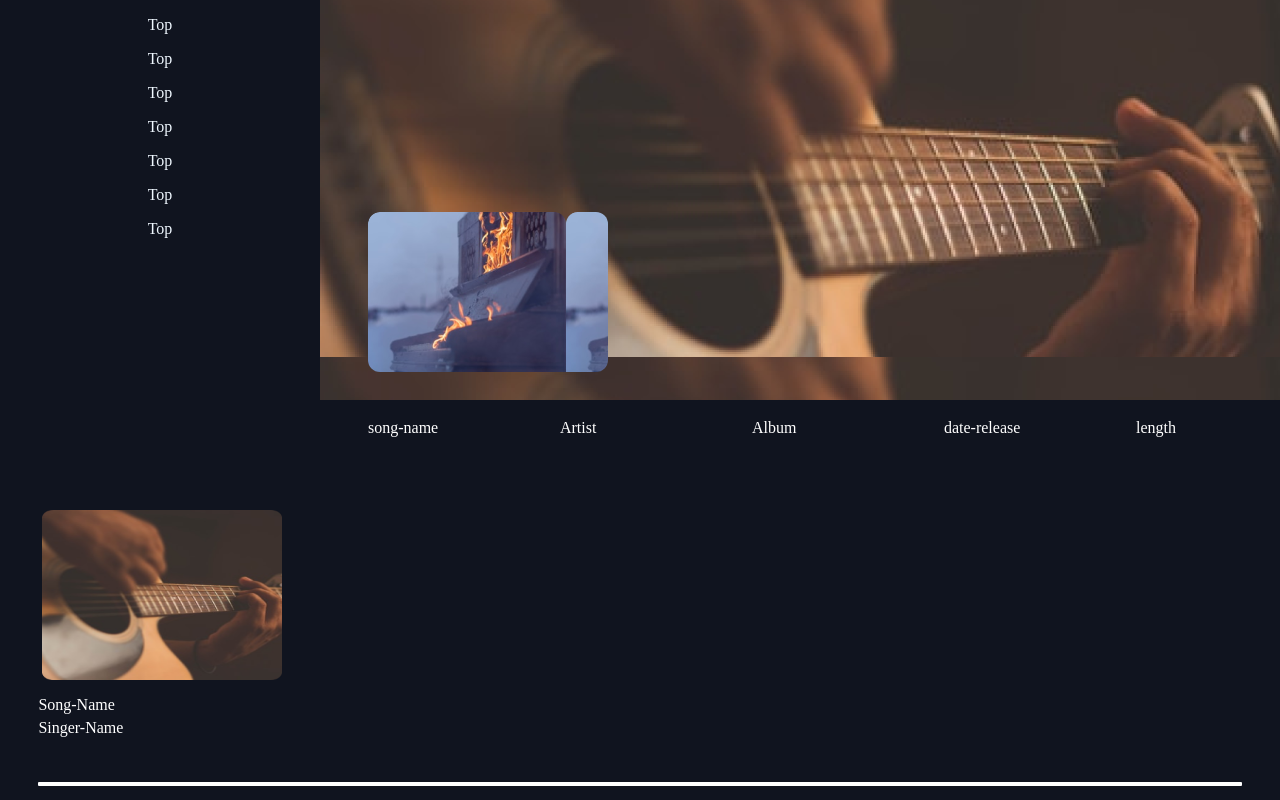
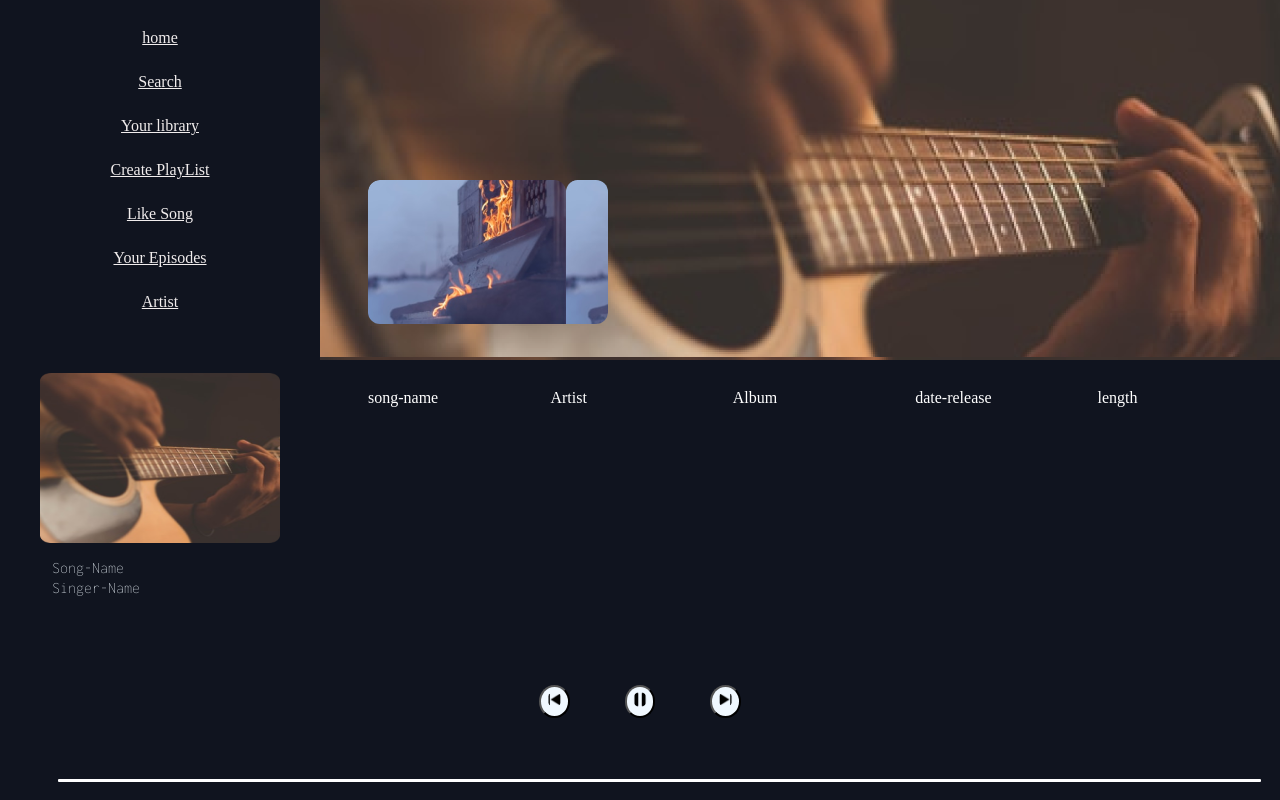
Before and after one commit to Anhdao153/electronJs-tutorial, an Electron app: page renderer/main.html in a window 1280 px wide. Drawn offline with Linux system fonts and the light colour scheme; no server answers.

Commit message:
feat: footer

```diff
--- a/renderer/main.css
+++ b/renderer/main.css
@@ -12,158 +12,87 @@ body {
     flex-flow: column;
 }
 
-/*
-
-button {
-    background: dodgerblue;
-    color: white;
-    border-radius: 5px;
-    border: none;
-    font-size: 20px;
-    outline: none;
-}
-
-input {
-    font-size: 20px;
-    border-radius: 5px;
-    border: 1px solid silver;
-    padding: 0 10px;
-}
-
-input::placeholder {
-    color: lightgray;
-}
-
-header {
-    background: lightgray;
+.wrap-element {
     display: flex;
-    padding: 10px;
-    font-weight: bold;
-    border-bottom: 1px solid silver;
-    box-shadow: 0px 10px 10px rgba(0, 0, 0, 0.1);
-}
-
-#show-modal {
-    padding: 0px 12px 5px;
-    margin-right: 10px;
-    font-size: 30px;
-}
-
-#search {
-    flex-grow: 1;
-}
-
-main {
-    flex-grow: 1;
-    overflow-y: scroll;
-}
-
-#no-items {
-    font-weight: bold;
-    color: silver;
-    text-align: center;
-    width: 100%;
-    top: 100px;
-    z-index: -1;
-}
-
-#modal {
-    width: 100%;
-    height: 100%;
-    background: rgba(0, 0, 0, 0.85);
-    display: flex;
-    align-items: center;
-    align-content: center;
-    flex-wrap: wrap;
-    display: none;
-}
-
-#url {
-    flex-grow: 1;
-    width: 100%;
-    margin: 0 25px 15px;
-    padding: 10px;
-}
-
-#modal button {
-    padding: 10px;
-}
-
-#close-modal {
-    background: white;
-    color: black;
-    margin-left: 15px;
-}
-
-#add-item {
-    margin-left: 25px;
-}
-
-.read-item {
-    display: flex;
-    align-items: center;
-    align-content: center;
-    border-bottom: lightgray 2px solid;
-    background: #FAFAFA;
-    padding: 10px;
-}
-
-.read-item img {
-    width: 70px;
-    margin-right: 20px;
-} */
-.wrap-element {
+    flex-direction: row;
     width: 100%;
     height: 100%;
     background-color: #10141F;
     position: relative;
+    flex-wrap: wrap;
+    float: left;
 }
 
-.menu-app {
+.wrap-element .menu-app {
     width: 25%;
-    height: 60%;
-    /* margin: 0 20px; */
-
-
-    /* position: fixed; */
-    /* right: 0; */
-    /* top: 0;
-    left: 0; */
-    /* left: 0px;
-    top: 0px; */
+    height: 45%;
     color: aliceblue;
-    text-align: center;
+    justify-content: flex-start;
     /* border: 3px solid green; */
     background: #10141F;
 }
 
-.menu {
-    /* align-content: center; */
-    text-align: center;
-    position: absolute;
+.wrap-element .menu-app .menu {
+    align-content: flex-end;
+
 }
 
-.menu-background {
+.wrap-element .menu-app ul li a {
+    display: flex;
+    padding: 13px 30px;
+    /* border-bottom: 1px solid #10558d; */
+    color: rgb(241, 237, 237);
+    font-size: 16px;
+
+}
+
+ul {
+    list-style: none;
+    display: flex;
+    align-items: center;
+    justify-content: center;
+    padding: 0;
+    flex-direction: column;
+}
+
+.wrap-element .menu-background {
+    display: flex;
     width: 75%;
-    height: 50%;
-    left: 25%;
-    top: 0px;
+    height: 45%;
+    justify-content: flex-start;
+    align-items: center;
+    /* padding-left: 5%; */
     /* background: #1245d3; */
-    position: absolute;
+    position: sticky;
     background: url('../asset/image/Rectangle_24_bg.png');
 }
 
 .song-background {
     width: 25%;
     height: 25%;
-    left: 0px;
-    top: 60%;
-    position: absolute;
-    background: #10141F
+    display: flex;
+    justify-content: flex-start;
+    align-items: center;
+    background: #10141F;
+    flex-direction: column;
+}
+
+.song-background .song-detail {
+    padding-right: 40%;
+
+}
+
+.song-background .song-detail p {
+
+    color: aliceblue;
+    height: 5%;
+    flex-direction: column;
+    align-items: center;
+    font-family: Inconsolata;
 }
 
 .song-img {
-    position: absolute;
+    /* position: absolute; */
     left: 13%;
     /* justify-content: center; */
 
@@ -174,34 +103,24 @@ main {
     /* background: url('../asset/image/Rectangle_21.png') */
 }
 
-.song-task-bar {
-    width: 100%;
-    height: 15%;
-    left: 0px;
-    top: 85%;
-    position: absolute;
-    background: #10141F;
-}
 
-.list-song {
+.wrap-element .list-song {
     width: 75%;
     height: 35%;
-    bottom: 15%;
-    position: absolute;
+    display: flex;
     background: #10141F;
-    left: 25%;
+    align-items: flex-start;
+    justify-content: space-evenly;
+
 }
 
 .list-song p {
+    margin-bottom: 10%;
     color: white;
     width: 14%;
-    /* margin-left: 10%; */
-    margin: 2% 1% 0% 5%;
-    float: left;
     font-family: Montserrat;
+}
 
-    /* position: absolute; */
-}
 
 .square {
     height: 3%;
@@ -213,25 +132,69 @@ main {
     background: white;
 }
 
-.task-bar-music {
-    height: 40%;
-    width: 25%;
-    color: white;
-    margin-left: 3%;
-}
-
-.task-bar-music p {
-    height: 15%;
-}
-
-
 .small-image {
     width: 25%;
     height: 40%;
-    left: 5%;
-    top: 53%;
+    margin-left: 5%;
+    margin-top: 15%;
     /* background: #1dd009e3; */
-    position: absolute;
+    /* position: absolute; */
     background: url('../asset/image/Rectangle_25.png');
     border-radius: 12px;
 }
+
+.volume-player {
+    width: 20%;
+    height: 65%;
+    margin: 1% 5% 5% 77%;
+    background-color: #10141F;
+    position: absolute;
+}
+
+.music-player {
+    width: 20%;
+    height: 50%;
+    margin-left: auto;
+    margin-right: auto;
+    background-color: #10141F;
+}
+
+.song-task-bar {
+    width: 100%;
+    height: 15%;
+    display: flex;
+    flex-wrap: wrap;
+    justify-content: center;
+    align-items: center;
+    background: #10141F;
+    position: relative;
+}
+
+.song-task-bar #music-player {
+    display: flex;
+    justify-content: space-around;
+    align-items: center;
+
+}
+
+.previous-song {
+    border-radius: 75%;
+    height: 55%;
+}
+
+.pause {
+    border-radius: 75%;
+    height: 55%;
+}
+
+.next-song {
+    border-radius: 75%;
+
+    height: 55%;
+}
+
+.music-player button {
+    border-radius: 75%;
+    background-color: aliceblue;
+    height: 55%;
+}
--- a/renderer/main.html
+++ b/renderer/main.html
@@ -11,56 +11,31 @@
 </head>
 
 <body>
-
-  <!-- <button id="show-modal">+</button>
-    <input type="text" id="search" placeholder="Search"> -->
-  <!-- <div class="menu-header"></div> -->
-
-  <!--
-  <main>
-    <p id="no-items">No Items</p>
-    <div id="items">
-      <div class="read-item">
-        <img src="https://via.placeholder.com/70">
-        <h2>title of items added</h2>
-      </div>
-      <div class="read-item">
-        <img src="https://via.placeholder.com/70">
-        <h2>title of items added</h2>
-      </div>
-      <div class="read-item">
-        <img src="https://via.placeholder.com/70">
-        <h2>title of items added</h2>
-      </div>
-      <div class="read-item">
-        <img src="https://via.placeholder.com/70">
-        <h2>title of items added</h2>
-      </div>
-      <div class="read-item">
-        <img src="https://via.placeholder.com/70">
-        <h2>title of items added</h2>
-      </div>
-      <div class="read-item">
-        <img src="https://via.placeholder.com/70">
-        <h2>title of items added</h2>
-      </div>
-    </div>
-  </main>
-
-  <div id="modal">
-    <input type="text" id="url" placeholder="Enter-url">
-    <button id="add-item">Add items</button>
-    <button id="close-modal">cancel</button>
-  </div> -->
   <div class="wrap-element">
     <div class="menu-app">
-      <p>Top</p>
-      <p>Top</p>
-      <p>Top</p>
-      <p>Top</p>
-      <p>Top</p>
-      <p>Top</p>
-      <p>Top</p>
+      <ul>
+        <li><a href="">
+            <span class="item">home</span>
+          </a></li>
+        <li><a href="">
+            <span class="item">Search</span>
+          </a></li>
+        <li><a href="">
+            <span class="item">Your library</span>
+          </a></li>
+        <li><a href="">
+            <span class="item">Create PlayList</span>
+          </a></li>
+        <li><a href="">
+            <span class="item">Like Song</span>
+          </a></li>
+        <li><a href="">
+            <span class="item">Your Episodes</span>
+          </a></li>
+        <li><a href="">
+            <span class="item">Artist</span>
+          </a></li>
+      </ul>
       <!-- <div class="menu">
 
       </div> -->
@@ -69,6 +44,14 @@
     <div class="menu-background">
       <div class="small-image"></div>
     </div>
+
+    <div class="song-background">
+      <img class="song-img" src="../asset/image/Rectangle_21.png">
+      <div class="song-detail">
+        <p>Song-Name</p>
+        <p>Singer-Name</p>
+      </div>
+    </div>
     <div class="list-song">
       <p>song-name</p>
       <p>Artist</p>
@@ -76,15 +59,19 @@
       <p>date-release</p>
       <p>length</p>
     </div>
-    <div class="song-background">
-      <img class="song-img" src="../asset/image/Rectangle_21.png">
-
-    </div>
     <div class="song-task-bar">
-      <div class="task-bar-music">
-        <p>Song-Name</p>
-        <p style="size: 8px;">Singer-Name</p>
+      <div class="music-player" id="music-player">
+        <button class="previous-song-button">
+          <img class="previous-song" src="../asset/icon/previous-song.png">
+        </button>
+        <button class="pause-button">
+          <img class="pause" src="../asset/icon/pause.png">
+        </button>
+        <button class="next-button">
+          <img class="next-song" src="../asset/icon/next-song.png">
+        </button>
       </div>
+      <div class="volume-player"></div>
       <div class="square"></div>
     </div>
   </div>
```
Also changed, not shown: asset/icon/musical-note.png (added), asset/icon/next-song.png (added), asset/icon/pause.png (added), asset/icon/play.png (added), asset/icon/previous-song.png (added).
